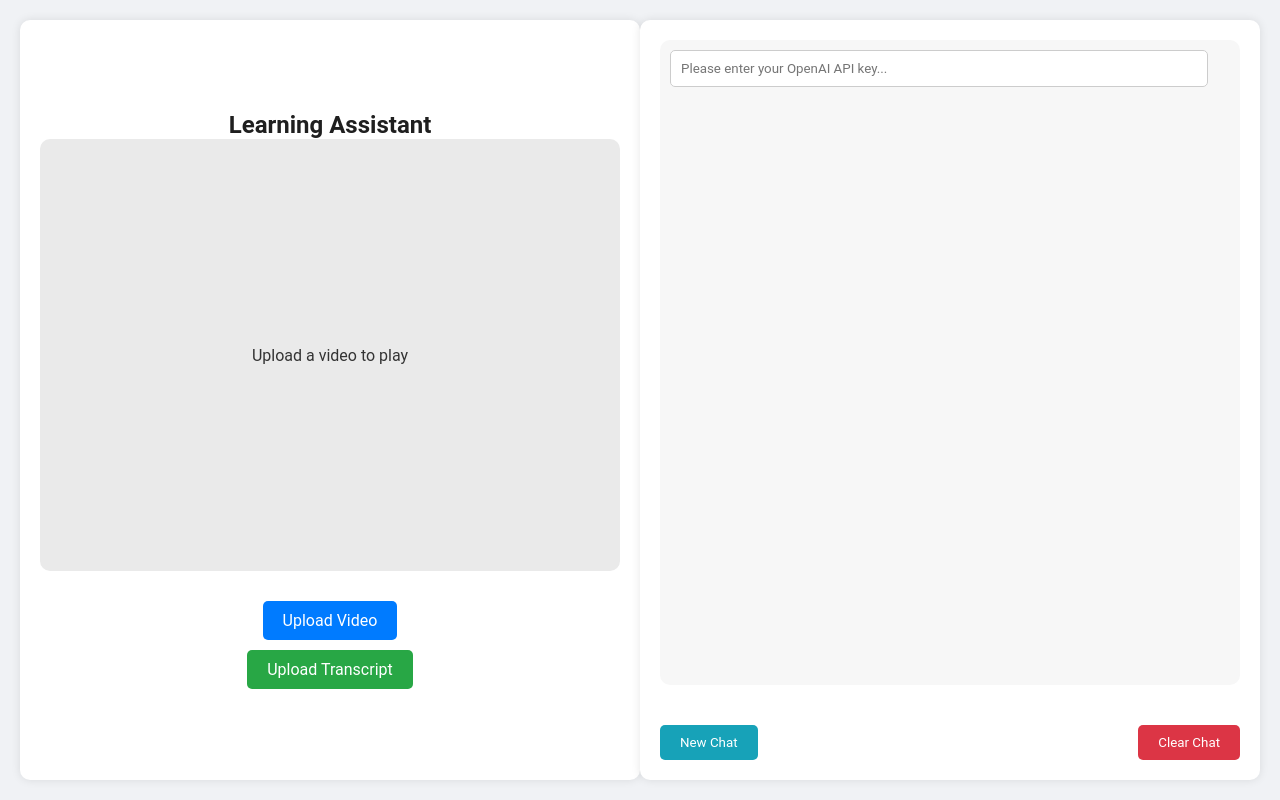
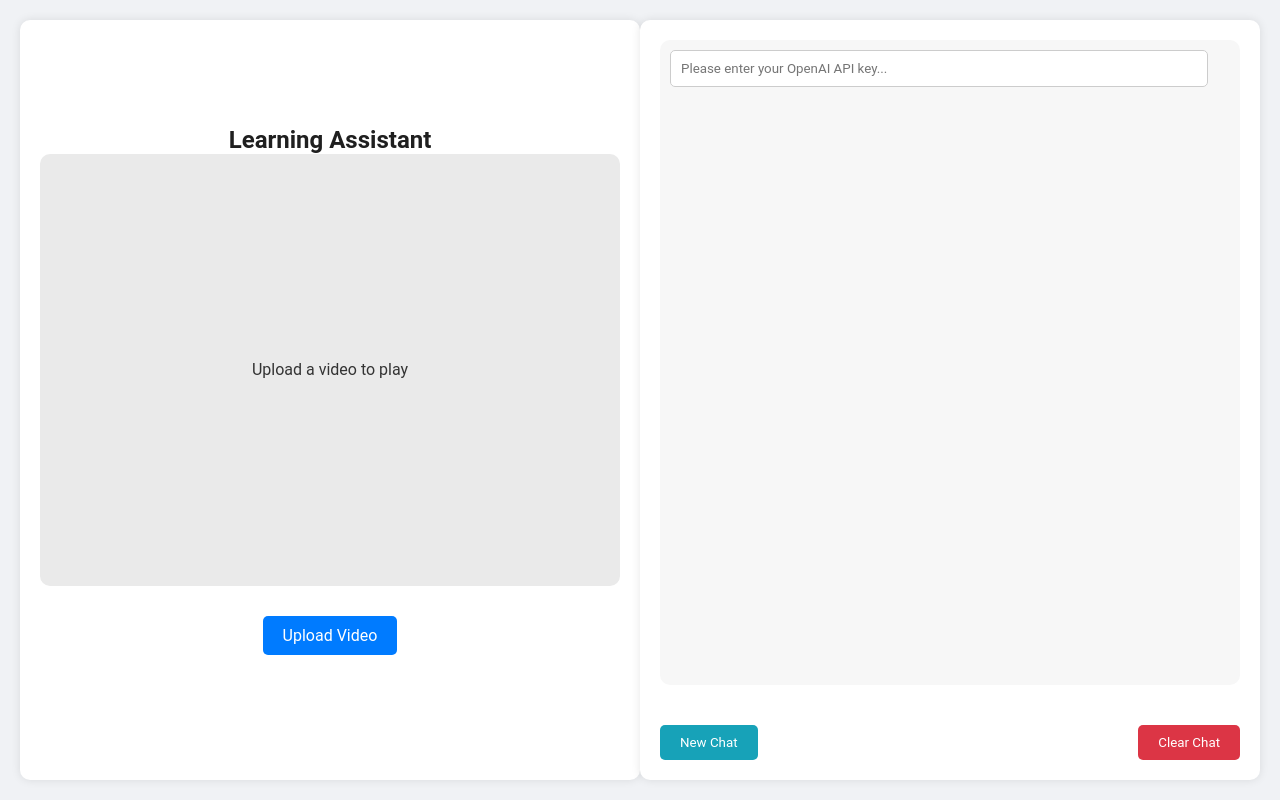
Before and after one commit to MukkiiiNishu/mycode, a React (Create React App) app: page / in a window 1280 px wide. Built offline with nearby package versions, Linux system fonts and the light colour scheme.

Commit message:
Your commit message

```diff
--- a/src/components/TranscriptUpload.js
+++ b/src/components/TranscriptUpload.js
@@ -1,48 +1,71 @@
-import React from 'react';
+import React, { useState, useEffect } from 'react';
 import styled from 'styled-components';
+import axios from 'axios';
 
-const UploadWrapper = styled.div`
-  margin-top: 10px;
+const LoaderContainer = styled.div`
+  display: flex;
+  flex-direction: column;
+  align-items: center;
+  margin-top: 20px;
 `;
 
-const HiddenInput = styled.input`
-  display: none;
-`;
+const Loader = styled.div`
+  border: 4px solid #f3f3f3;
+  border-top: 4px solid #3498db;
+  border-radius: 50%;
+  width: 40px;
+  height: 40px;
+  animation: spin 2s linear infinite;
+  margin-bottom: 10px;
 
-const CustomButton = styled.label`
-  padding: 10px 20px;
-  background-color: #28a745;
-  color: #fff;
-  border: none;
-  border-radius: 5px;
-  cursor: pointer;
-  display: inline-block;
-
-  &:hover {
-    background-color: #218838;
+  @keyframes spin {
+    0% { transform: rotate(0deg); }
+    100% { transform: rotate(360deg); }
   }
 `;
 
-function TranscriptUpload({ onTranscriptUpload }) {
-  const handleTranscriptUpload = (e) => {
-    const file = e.target.files[0];
-    const reader = new FileReader();
-    reader.onload = (event) => {
-      onTranscriptUpload(event.target.result); // Pass the transcript content to the parent component
-    };
-    reader.readAsText(file);
-  };
+const StatusMessage = styled.p`
+  color: #3498db;
+  margin-top: 10px;
+  text-align: center;
+`;
+
+function TranscriptUpload({ videoSrc, onTranscriptFetched }) {
+  const [loading, setLoading] = useState(false);
+  const [transcriptAvailable, setTranscriptAvailable] = useState(false);
+
+  useEffect(() => {
+    if (videoSrc) {
+      setLoading(true); // Start the loader
+
+      // Create form data to send the video file
+      const formData = new FormData();
+      formData.append('video', videoSrc);
+
+      // Send video to the backend for transcription
+      axios.post('http://localhost:5000/api/upload-video', formData)
+        .then(response => {
+          setLoading(false);
+          setTranscriptAvailable(true);
+          onTranscriptFetched(response.data.transcript);
+        })
+        .catch(error => {
+          console.error('Error uploading video:', error);
+          setLoading(false);
+        });
+    }
+  }, [videoSrc, onTranscriptFetched]);
 
   return (
-    <UploadWrapper>
-      <HiddenInput
-        type="file"
-        accept=".txt"
-        id="transcript-upload"
-        onChange={handleTranscriptUpload}
-      />
-      <CustomButton htmlFor="transcript-upload">Upload Transcript</CustomButton>
-    </UploadWrapper>
+    <LoaderContainer>
+      {loading && (
+        <>
+          <Loader />
+          <StatusMessage>Transcription is in progress...</StatusMessage>
+        </>
+      )}
+      {transcriptAvailable && <StatusMessage>Success, Let's chat!</StatusMessage>}
+    </LoaderContainer>
   );
 }
 
--- a/src/components/VideoPlayer.js
+++ b/src/components/VideoPlayer.js
@@ -48,7 +48,7 @@ function VideoPlayer({ onVideoUpload }) {
     if (file) {
       const url = URL.createObjectURL(file);
       setVideoSrc(url);
-      onVideoUpload(url); // Pass the video URL to the parent component
+      onVideoUpload(file); // Pass the video file to the parent component
     }
   };
 
```
